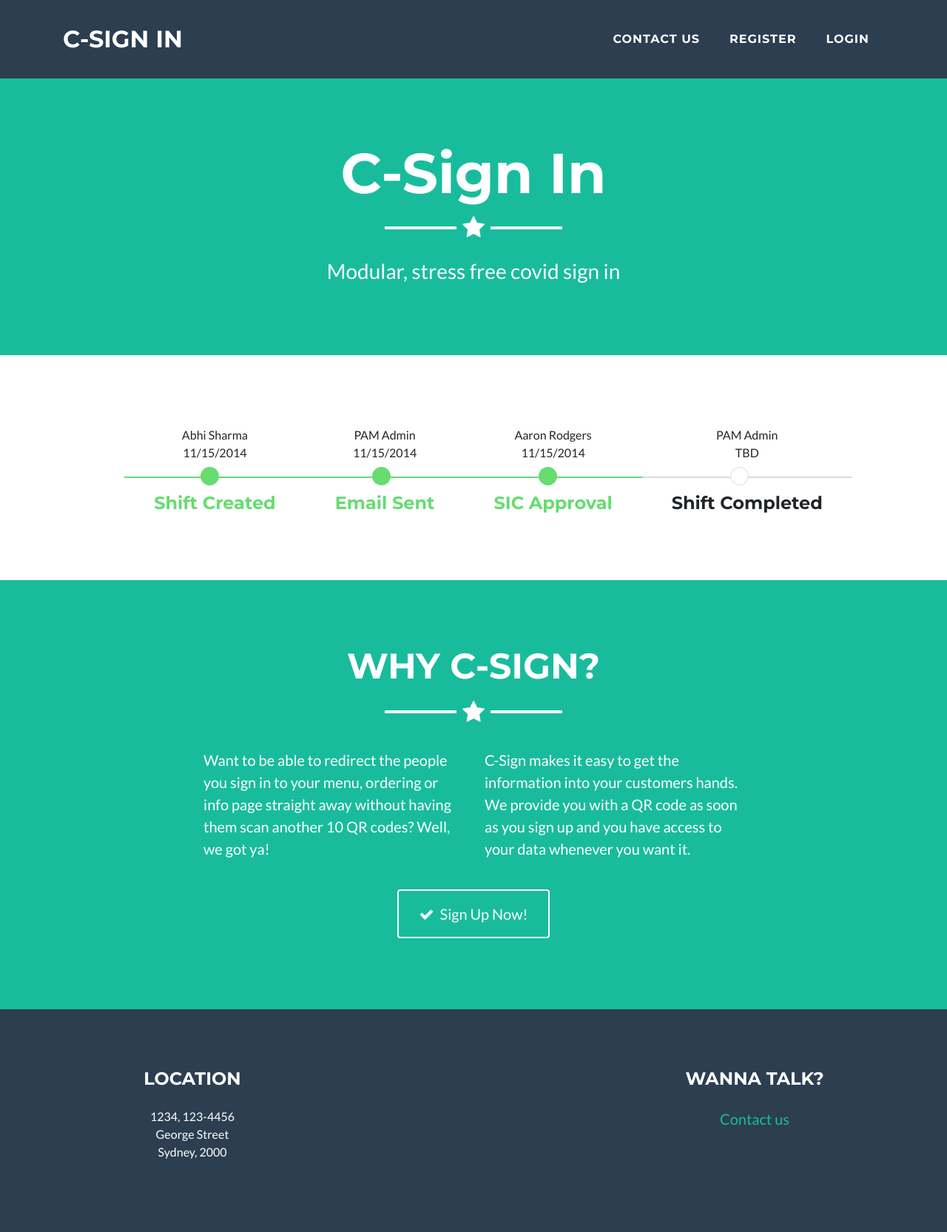
After one commit to petelah/csign, a Flask app: page /home2 in a window 1280 px wide. The commit adds this page. Shown: the whole page at 74% size. Run offline with Flask 2, Linux system fonts and the light colour scheme; some libraries are stand-ins or nearby versions.

Commit message:
contact feature

```diff
--- a/src/main/routes.py
+++ b/src/main/routes.py
@@ -1,7 +1,8 @@
 from flask import render_template, request, Blueprint, flash, redirect, url_for, abort
 from src.models import SignIn, User
 from src import db
-from src.users.forms import SignInForm
+from src.users.forms import SignInForm, ContactForm
+from src.users import send_contact_email
 
 main = Blueprint('main', __name__)
 
@@ -12,9 +13,27 @@ def home():
     return render_template('home.html')
 
 
+@main.route("/home2")
+def home2():
+    return render_template('home2.html')
+
+
 @main.route("/about")
 def about():
     return render_template('about.html', title='About')
+
+
+@main.route("/contact", methods=['GET', 'POST'])
+def contact():
+    form = ContactForm()
+    if form.validate_on_submit():
+        send_contact_email(
+            form.name.data,
+            form.email.data,
+            form.message.data
+        )
+        return render_template('success.html', type='email')
+    return render_template('contact.html', title='Contact Us', form=form)
 
 
 @main.route("/signin/<string:business_name>", methods=['GET', 'POST'])
--- /dev/null
+++ b/src/static/css/timeline.css
@@ -0,0 +1,79 @@
+.timeline {
+  list-style-type: none;
+  display: flex;
+  align-items: center;
+  justify-content: center;
+}
+
+.timeline.li {
+  transition: all 200ms ease-in;
+}
+
+.timestamp {
+  margin-bottom: 20px;
+  padding: 0px 40px;
+  display: flex;
+  flex-direction: column;
+  align-items: center;
+  font-weight: 100;
+}
+
+.status {
+  padding: 0px 40px;
+  display: flex;
+  justify-content: center;
+  border-top: 2px solid #D6DCE0;
+  position: relative;
+  transition: all 200ms ease-in;
+}
+.status h4 {
+  margin-top: 20px;
+  font-weight: 600;
+}
+.status:before {
+  content: "";
+  width: 25px;
+  height: 25px;
+  background-color: white;
+  border-radius: 25px;
+  border: 1px solid #ddd;
+  position: absolute;
+  top: -15px;
+  left: 42%;
+  transition: all 200ms ease-in;
+}
+
+.li.complete .status {
+  border-top: 2px solid #66DC71;
+}
+.li.complete .status:before {
+  background-color: #66DC71;
+  border: none;
+  transition: all 200ms ease-in;
+}
+.li.complete .status h4 {
+  color: #66DC71;
+}
+
+@media (min-device-width: 320px) and (max-device-width: 700px) {
+  .timeline {
+    list-style-type: none;
+    display: block;
+  }
+
+  .timeline.li {
+    transition: all 200ms ease-in;
+    display: flex;
+    width: inherit;
+  }
+
+  .timestamp {
+    width: 100px;
+  }
+
+  .status:before {
+    left: -8%;
+    top: 30%;
+    transition: all 200ms ease-in;
+  }
+}
--- a/src/static/js/freelancer.js
+++ b/src/static/js/freelancer.js
@@ -15,6 +15,21 @@
     }
   });
 
+
+  var addToNav = (function() {
+    if (window.location.pathname === '/register'){
+      $('#register').addClass("active");
+    } else if (window.location.pathname === '/login') {
+      $('#login').addClass("active");
+    } else if (window.location.pathname === '/account') {
+      $('#account').addClass("active");
+    } else if (window.location.pathname === '/contact') {
+      $('#contact').addClass("active");
+    }
+  });
+
+  addToNav();
+
   // Scroll to top button appear
   $(document).scroll(function() {
     var scrollDistance = $(this).scrollTop();
@@ -30,11 +45,11 @@
     $('.navbar-collapse').collapse('hide');
   });
 
-  // Activate scrollspy to add active class to navbar items on scroll
-  $('body').scrollspy({
-    target: '#mainNav',
-    offset: 80
-  });
+  // // Activate scrollspy to add active class to navbar items on scroll
+  // $('body').scrollspy({
+  //   target: '#mainNav',
+  //   offset: 80
+  // });
 
   // Collapse Navbar
   var navbarCollapse = function() {
@@ -49,6 +64,7 @@
   // Collapse the navbar when page is scrolled
   $(window).scroll(navbarCollapse);
 
+
   // Floating label headings for the contact form
   $(function() {
     $("body").on("input propertychange", ".floating-label-form-group", function(e) {
--- a/src/templates/footer.html
+++ b/src/templates/footer.html
@@ -8,7 +8,7 @@
             <div class="col-md-4 mb-5 mb-lg-0" style="color: rgba(255,255,255,0);"></div>
             <div class="col-md-4">
                 <h4 class="text-uppercase mb-4">Wanna talk?</h4>
-                <p class="lead mb-0"><span>&nbsp;Contact us&nbsp;</span></p>
+                <p class="lead mb-0"><span><a href="{{ url_for('main.contact') }}">Contact us</a></span></p>
             </div>
         </div>
     </div>
--- a/src/templates/home.html
+++ b/src/templates/home.html
@@ -7,7 +7,7 @@
         <h2 class="font-weight-light mb-0">Modular, stress free covid sign in</h2>
     </div>
 </header>
-<section id="portfolio" class="portfolio">
+<section class="portfolio">
     <div class="container">
         <h2 class="text-uppercase text-center text-secondary">Much modules such efficient!</h2>
         <div class="row" style="padding: 40px;">
@@ -26,7 +26,7 @@
             <div class="col-md-6 col-lg-4">
                 <a class="d-block mx-auto portfolio-item" data-toggle="modal" href="#portfolio-modal-3">
                     <div class="d-flex portfolio-item-caption position-absolute h-100 w-100">
-                        <div class="my-auto portfolio-item-caption-content w-100 text-center text-white"><i class="fa fa-search-plus fa-3x"></i></div>
+                        <div class="my-auto portfolio-item-caption-content w-100 text-center text-white">Keep you data</div>
                     </div><img class="img-fluid" src="static/img/portfolio/circus.png"></a>
             </div>
         </div>
--- /dev/null
+++ b/src/templates/home2.html
@@ -0,0 +1,69 @@
+{% extends "layout.html" %}
+{% block content %}
+<header class="masthead bg-primary text-white text-center">
+    <div class="container">
+        <h1>C-Sign In</h1>
+        <hr class="star-light">
+        <h2 class="font-weight-light mb-0">Modular, stress free covid sign in</h2>
+    </div>
+</header>
+<section class="portfolio">
+    <div class="container">
+        <ul class="timeline" id="timeline">
+              <li class="li complete">
+                <div class="timestamp">
+                  <span class="author">Abhi Sharma</span>
+                  <span class="date">11/15/2014<span>
+                </div>
+                <div class="status">
+                  <h4> Shift Created </h4>
+                </div>
+              </li>
+              <li class="li complete">
+                <div class="timestamp">
+                  <span class="author">PAM Admin</span>
+                  <span class="date">11/15/2014<span>
+                </div>
+                <div class="status">
+                  <h4> Email Sent </h4>
+                </div>
+              </li>
+              <li class="li complete">
+                <div class="timestamp">
+                  <span class="author">Aaron Rodgers</span>
+                  <span class="date">11/15/2014<span>
+                </div>
+                <div class="status">
+                  <h4> SIC Approval </h4>
+                </div>
+              </li>
+              <li class="li">
+                <div class="timestamp">
+                  <span class="author">PAM Admin</span>
+                  <span class="date">TBD<span>
+                </div>
+                <div class="status">
+                  <h4> Shift Completed </h4>
+                </div>
+              </li>
+             </ul>
+
+        </div>
+    </div>
+</section>
+<section id="about" class="bg-primary text-white mb-0">
+    <div class="container">
+        <h2 class="text-uppercase text-center text-white">Why C-sign?</h2>
+        <hr class="star-light mb-5">
+        <div class="row">
+            <div class="col-lg-4 ml-auto">
+                <p class="lead">Want to be able to redirect the people you sign in to your menu, ordering or info page straight away without having them scan another 10 QR codes? Well, we got ya!</p>
+            </div>
+            <div class="col-lg-4 mr-auto">
+                <p class="lead">C-Sign makes it easy to get the information into your customers hands. We provide you with a QR code as soon as you sign up and you have access to your data whenever you want it.</p>
+            </div>
+        </div>
+        <div class="text-center mt-4"><a class="btn btn-outline-light btn-xl" role="button" href="#"><i class="fa fa-check mr-2"></i><span>Sign Up Now!</span></a></div>
+    </div>
+</section>
+{% endblock content %}
--- a/src/templates/layout.html
+++ b/src/templates/layout.html
@@ -18,6 +18,7 @@
     <link rel="stylesheet" href="https://cdnjs.cloudflare.com/ajax/libs/font-awesome/4.7.0/css/font-awesome.min.css">
     <link rel="stylesheet" href="https://cdnjs.cloudflare.com/ajax/libs/ionicons/2.0.1/css/ionicons.min.css">
     <link rel="stylesheet" type="text/css" href="{{ url_for('static', filename='css/Login-Form-Clean.css') }}">
+<link rel="stylesheet" type="text/css" href="{{ url_for('static', filename='css/timeline.css') }}">
 {#    <link rel="stylesheet" href="https://stackpath.bootstrapcdn.com/bootstrap/4.3.1/css/bootstrap.min.css" integrity="sha384-ggOyR0iXCbMQv3Xipma34MD+dH/1fQ784/j6cY/iJTQUOhcWr7x9JvoRxT2MZw1T" crossorigin="anonymous">#}
 </head>
 <body>
@@ -28,7 +29,6 @@
     {% include "footer.html" %}
     <script src="https://cdnjs.cloudflare.com/ajax/libs/popper.js/1.14.7/umd/popper.min.js" integrity="sha384-UO2eT0CpHqdSJQ6hJty5KVphtPhzWj9WO1clHTMGa3JDZwrnQq4sF86dIHNDz0W1" crossorigin="anonymous"></script>
     <script src="https://cdnjs.cloudflare.com/ajax/libs/jquery/3.5.1/jquery.min.js"></script>
-    <script src="https://cdnjs.cloudflare.com/ajax/libs/twitter-bootstrap/4.5.2/js/bootstrap.bundle.min.js"></script>
     <script src="https://cdnjs.cloudflare.com/ajax/libs/jquery-easing/1.4.1/jquery.easing.min.js"></script>
     <script src="{{ url_for('static', filename='js/freelancer.js') }}"></script>
 </body>
--- a/src/templates/nav.html
+++ b/src/templates/nav.html
@@ -3,13 +3,13 @@
             aria-expanded="false" aria-label="Toggle navigation"><i class="fa fa-bars"></i></button>
         <div class="collapse navbar-collapse" id="navbarResponsive">
             <ul class="nav navbar-nav ml-auto">
-                <li class="nav-item mx-0 mx-lg-1"><a class="nav-link py-3 px-0 px-lg-3 rounded js-scroll-trigger" href="#portfolio">Pricing</a></li>
+                <li class="nav-item mx-0 mx-lg-1"><a id="contact" class="nav-link py-3 px-0 px-lg-3 rounded js-scroll-trigger" href="{{ url_for('main.contact') }}">Contact Us</a></li>
                 {% if current_user.is_authenticated %}
-                    <li class="nav-item mx-0 mx-lg-1"><a class="nav-link py-3 px-0 px-lg-3 rounded js-scroll-trigger" href="{{ url_for('users.account') }}">Account</a></li>
+                    <li class="nav-item mx-0 mx-lg-1"><a id="account" class="nav-link py-3 px-0 px-lg-3 rounded js-scroll-trigger" href="{{ url_for('users.account') }}">Account</a></li>
                     <li class="nav-item mx-0 mx-lg-1"><a class="nav-link py-3 px-0 px-lg-3 rounded js-scroll-trigger" href="{{ url_for('users.logout') }}">Logout</a></li>
                 {% else %}
-                    <li class="nav-item mx-0 mx-lg-1"><a class="nav-link py-3 px-0 px-lg-3 rounded js-scroll-trigger" href="{{ url_for('users.register') }}">Register</a></li>
-                    <li class="nav-item mx-0 mx-lg-1"><a class="nav-link py-3 px-0 px-lg-3 rounded js-scroll-trigger" href="{{ url_for('users.login') }}">Login</a></li>
+                    <li class="nav-item mx-0 mx-lg-1"><a id="register" class="nav-link py-3 px-0 px-lg-3 rounded js-scroll-trigger" href="{{ url_for('users.register') }}">Register</a></li>
+                    <li class="nav-item mx-0 mx-lg-1"><a id="login" class="nav-link py-3 px-0 px-lg-3 rounded js-scroll-trigger" href="{{ url_for('users.login') }}">Login</a></li>
                 {% endif %}
             </ul>
         </div>
--- a/src/users/__init__.py
+++ b/src/users/__init__.py
@@ -1 +1 @@
-from .utils import generate_qr, strip_chars
+from .utils import generate_qr, strip_chars, send_contact_email
```
Also changed, not shown: src/templates/contact.html (added, +66 -0 lines), src/templates/errors/404.html (+7 -3 lines), src/templates/success.html (added, +26 -0 lines), src/users/forms.py (+11 -1 lines), src/users/utils.py (+9 -0 lines).
